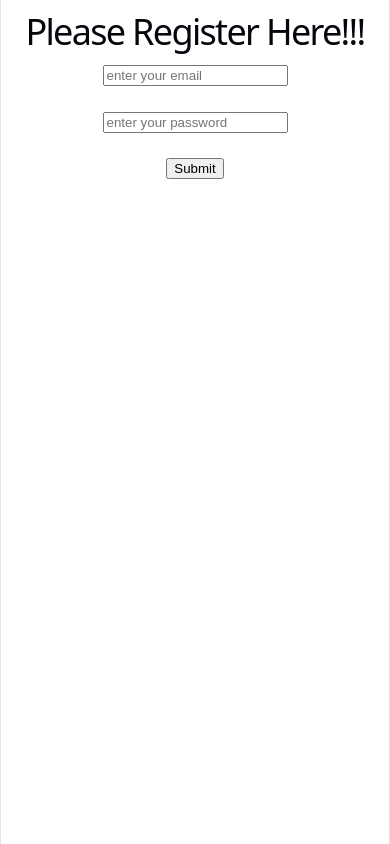
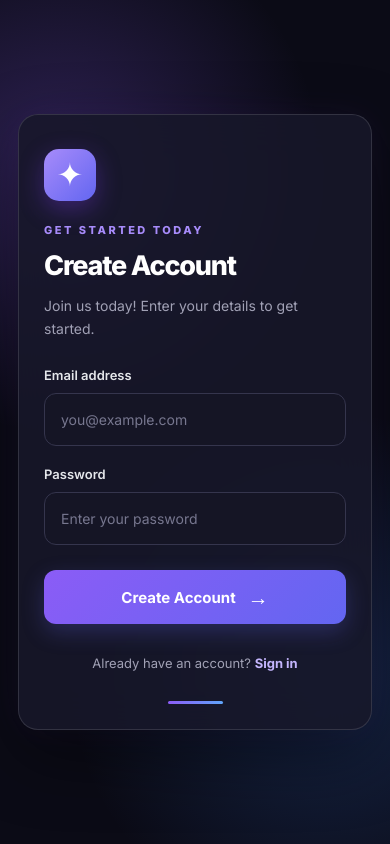
Before and after one commit to pravin-talekar/authentication, a React (Vite) app in the folder client/: page / in a window 390 px wide. Built offline with nearby package versions, Linux system fonts and the light colour scheme.

Commit message:
Improve responsive registration UI

```diff
--- a/client/src/App.css
+++ b/client/src/App.css
@@ -1,184 +1,289 @@
-.counter {
-  font-size: 16px;
-  padding: 5px 10px;
-  border-radius: 5px;
-  color: var(--accent);
-  background: var(--accent-bg);
-  border: 2px solid transparent;
-  transition: border-color 0.3s;
-  margin-bottom: 24px;
 
-  &:hover {
-    border-color: var(--accent-border);
+@import url('https://fonts.googleapis.com/css2?family=Inter:wght@400;500;600;700;800&display=swap');
+
+* {
+  margin: 0;
+  padding: 0;
+  box-sizing: border-box;
+}
+
+body {
+  font-family: 'Inter', sans-serif;
+}
+
+.register-page {
+  min-height: 100vh;
+  min-height: 100dvh;
+  display: flex;
+  justify-content: center;
+  align-items: center;
+  padding: 24px;
+  overflow: hidden;
+  background:
+    radial-gradient(
+      circle at 15% 20%,
+      rgba(139, 92, 246, 0.28),
+      transparent 35%
+    ),
+    radial-gradient(
+      circle at 85% 80%,
+      rgba(59, 130, 246, 0.22),
+      transparent 35%
+    ),
+    #0b0b16;
+}
+
+.register-card {
+  width: 100%;
+  max-width: 440px;
+  padding: 42px 36px 30px;
+  position: relative;
+  overflow: hidden;
+  border: 1px solid rgba(255, 255, 255, 0.12);
+  border-radius: 24px;
+  background: rgba(23, 23, 42, 0.88);
+  box-shadow:
+    0 25px 70px rgba(0, 0, 0, 0.45),
+    0 0 35px rgba(139, 92, 246, 0.08);
+  backdrop-filter: blur(20px);
+  animation: cardAppear 0.65s ease-out;
+}
+
+.register-icon {
+  width: 58px;
+  height: 58px;
+  display: flex;
+  justify-content: center;
+  align-items: center;
+  margin-bottom: 25px;
+  border-radius: 18px;
+  background: linear-gradient(135deg, #a78bfa, #6366f1);
+  color: #ffffff;
+  font-size: 32px;
+  box-shadow: 0 8px 25px rgba(124, 58, 237, 0.35);
+}
+
+.register-tag {
+  margin-bottom: 12px;
+  color: #a78bfa;
+  font-size: 11px;
+  font-weight: 800;
+  letter-spacing: 2.5px;
+}
+
+.register-card h1 {
+  margin-bottom: 12px;
+  color: #ffffff;
+  font-size: clamp(27px, 5vw, 34px);
+  font-weight: 800;
+  letter-spacing: -1.2px;
+}
+
+.register-subtitle {
+  margin-bottom: 32px;
+  color: #a1a1b5;
+  font-size: 14px;
+  line-height: 1.7;
+}
+
+.register-form {
+  display: flex;
+  flex-direction: column;
+  gap: 23px;
+}
+
+.input-group {
+  display: flex;
+  flex-direction: column;
+  gap: 10px;
+}
+
+.input-group label {
+  color: #e5e7eb;
+  font-size: 13px;
+  font-weight: 600;
+}
+
+.input-group input {
+  width: 100%;
+  min-width: 0;
+  height: 53px;
+  padding: 0 16px;
+  outline: none;
+  border: 1px solid #35354d;
+  border-radius: 12px;
+  background: #151525;
+  color: #ffffff;
+  font-family: inherit;
+  font-size: 14px;
+  transition:
+    border-color 0.25s ease,
+    box-shadow 0.25s ease,
+    background 0.25s ease;
+}
+
+.input-group input::placeholder {
+  color: #77778f;
+}
+
+.input-group input:hover {
+  border-color: #65658a;
+}
+
+.input-group input:focus {
+  border-color: #a78bfa;
+  background: #19192d;
+  box-shadow: 0 0 0 4px rgba(167, 139, 250, 0.12);
+}
+
+.register-button {
+  width: 100%;
+  min-height: 54px;
+  margin-top: 5px;
+  padding: 14px 20px;
+  display: flex;
+  justify-content: center;
+  align-items: center;
+  gap: 12px;
+  border: none;
+  border-radius: 12px;
+  background: linear-gradient(135deg, #8b5cf6, #6366f1);
+  color: #ffffff;
+  font-family: inherit;
+  font-size: 15px;
+  font-weight: 700;
+  cursor: pointer;
+  box-shadow: 0 8px 22px rgba(99, 102, 241, 0.25);
+  transition:
+    transform 0.25s ease,
+    box-shadow 0.25s ease,
+    filter 0.25s ease;
+}
+
+.register-button span {
+  font-size: 21px;
+  transition: transform 0.25s ease;
+}
+
+.register-button:hover {
+  transform: translateY(-2px);
+  filter: brightness(1.1);
+  box-shadow: 0 12px 28px rgba(99, 102, 241, 0.38);
+}
+
+.register-button:hover span {
+  transform: translateX(4px);
+}
+
+.register-button:active {
+  transform: scale(0.98);
+}
+
+.register-button:focus-visible,
+.register-footer a:focus-visible {
+  outline: 2px solid #c4b5fd;
+  outline-offset: 4px;
+}
+
+.register-footer {
+  margin-top: 28px;
+  color: #a1a1b5;
+  font-size: 13px;
+  text-align: center;
+  line-height: 1.8;
+}
+
+.register-footer a {
+  color: #c4b5fd;
+  font-weight: 700;
+  text-decoration: none;
+  transition: color 0.2s ease;
+}
+
+.register-footer a:hover {
+  color: #ffffff;
+  text-decoration: underline;
+}
+
+.register-bottom-line {
+  width: 55px;
+  height: 3px;
+  margin: 26px auto 0;
+  border-radius: 10px;
+  background: linear-gradient(90deg, #8b5cf6, #60a5fa);
+}
+
+/* Entry animation */
+@keyframes cardAppear {
+  from {
+    opacity: 0;
+    transform: translateY(20px);
   }
-  &:focus-visible {
-    outline: 2px solid var(--accent);
-    outline-offset: 2px;
+
+  to {
+    opacity: 1;
+    transform: translateY(0);
   }
 }
 
-.hero {
-  position: relative;
-
-  .base,
-  .framework,
-  .vite {
-    inset-inline: 0;
-    margin: 0 auto;
+/* Tablet and mobile */
+@media (max-width: 600px) {
+  .register-page {
+    padding: 18px;
   }
 
-  .base {
-    width: 170px;
-    position: relative;
-    z-index: 0;
+  .register-card {
+    max-width: 420px;
+    padding: 34px 25px 25px;
+    border-radius: 20px;
   }
 
-  .framework,
-  .vite {
-    position: absolute;
+  .register-icon {
+    width: 52px;
+    height: 52px;
+    margin-bottom: 22px;
+    border-radius: 15px;
   }
 
-  .framework {
-    z-index: 1;
-    top: 34px;
-    height: 28px;
-    transform: perspective(2000px) rotateZ(300deg) rotateX(44deg) rotateY(39deg)
-      scale(1.4);
+  .register-subtitle {
+    margin-bottom: 26px;
   }
 
-  .vite {
-    z-index: 0;
-    top: 107px;
-    height: 26px;
-    width: auto;
-    transform: perspective(2000px) rotateZ(300deg) rotateX(40deg) rotateY(39deg)
-      scale(0.8);
+  .register-form {
+    gap: 20px;
   }
 }
 
-#center {
-  display: flex;
-  flex-direction: column;
-  gap: 25px;
-  place-content: center;
-  place-items: center;
-  flex-grow: 1;
+/* Small phones */
+@media (max-width: 360px) {
+  .register-page {
+    padding: 12px;
+  }
 
-  @media (max-width: 1024px) {
-    padding: 32px 20px 24px;
-    gap: 18px;
+  .register-card {
+    padding: 28px 19px 22px;
+  }
+
+  .register-card h1 {
+    font-size: 27px;
+  }
+
+  .input-group input {
+    height: 49px;
+    padding: 0 12px;
+  }
+
+  .register-button {
+    min-height: 50px;
   }
 }
 
-#next-steps {
-  display: flex;
-  border-top: 1px solid var(--border);
-  text-align: left;
-
-  & > div {
-    flex: 1 1 0;
-    padding: 32px;
-    @media (max-width: 1024px) {
-      padding: 24px 20px;
-    }
-  }
-
-  .icon {
-    margin-bottom: 16px;
-    width: 22px;
-    height: 22px;
-  }
-
-  @media (max-width: 1024px) {
-    flex-direction: column;
-    text-align: center;
+/* Respect reduced-motion preferences */
+@media (prefers-reduced-motion: reduce) {
+  *,
+  *::before,
+  *::after {
+    animation-duration: 0.01ms !important;
+    transition-duration: 0.01ms !important;
   }
 }
-
-#docs {
-  border-right: 1px solid var(--border);
-
-  @media (max-width: 1024px) {
-    border-right: none;
-    border-bottom: 1px solid var(--border);
-  }
-}
-
-#next-steps ul {
-  list-style: none;
-  padding: 0;
-  display: flex;
-  gap: 8px;
-  margin: 32px 0 0;
-
-  .logo {
-    height: 18px;
-  }
-
-  a {
-    color: var(--text-h);
-    font-size: 16px;
-    border-radius: 6px;
-    background: var(--social-bg);
-    display: flex;
-    padding: 6px 12px;
-    align-items: center;
-    gap: 8px;
-    text-decoration: none;
-    transition: box-shadow 0.3s;
-
-    &:hover {
-      box-shadow: var(--shadow);
-    }
-    .button-icon {
-      height: 18px;
-      width: 18px;
-    }
-  }
-
-  @media (max-width: 1024px) {
-    margin-top: 20px;
-    flex-wrap: wrap;
-    justify-content: center;
-
-    li {
-      flex: 1 1 calc(50% - 8px);
-    }
-
-    a {
-      width: 100%;
-      justify-content: center;
-      box-sizing: border-box;
-    }
-  }
-}
-
-#spacer {
-  height: 88px;
-  border-top: 1px solid var(--border);
-  @media (max-width: 1024px) {
-    height: 48px;
-  }
-}
-
-.ticks {
-  position: relative;
-  width: 100%;
-
-  &::before,
-  &::after {
-    content: '';
-    position: absolute;
-    top: -4.5px;
-    border: 5px solid transparent;
-  }
-
-  &::before {
-    left: 0;
-    border-left-color: var(--border);
-  }
-  &::after {
-    right: 0;
-    border-right-color: var(--border);
-  }
-}
--- a/client/src/App.jsx
+++ b/client/src/App.jsx
@@ -33,6 +33,11 @@ function App() {
     await axios.post(`${serverUrl}/api/auth/register`, data)
     .then((res) => {
       console.log("User Registered Successfuly");
+      alert("User Registred Successfuly");
+      setData({
+        email: "",
+        password: ""
+      })
     })
     .catch((error) => {
       console.log(error)
@@ -41,26 +46,62 @@ function App() {
   }
 
  return (
-    <form onSubmit={handleSubmit}>
-      <h1>Please Register Here!!!</h1>
+    <div className="register-page">
+      <div className="register-card">
+        <div className="register-icon">✦</div>
+
+        <p className="register-tag">GET STARTED TODAY</p>
+
+        <h1>Create Account</h1>
+
+        <p className="register-subtitle">
+          Join us today! Enter your details to get started.
+        </p>
+
+        <form onSubmit={handleSubmit} className="register-form">
+          <div className="input-group">
+            <label htmlFor="email">Email address</label>
             <input
               type="email"
+              id="email"
               name="email"
-      placeholder='enter your email'
+              placeholder="you@example.com"
               value={data.email}
               onChange={handleChange}
-      /><br /><br />
+              autoComplete="email"
+              required
+            />
+          </div>
 
+          <div className="input-group">
+            <label htmlFor="password">Password</label>
             <input
               type="password"
-      name='password'
-      placeholder='enter your password'
+              id="password"
+              name="password"
+              placeholder="Enter your password"
               value={data.password}
               onChange={handleChange}
-      /><br /><br />
-      <button>Submit</button>
+              autoComplete="new-password"
+              minLength={6}
+              required
+            />
+          </div>
+
+          <button type="submit" className="register-button">
+            Create Account <span>→</span>
+          </button>
         </form>
-  )
+
+        <p className="register-footer">
+          Already have an account?{" "}
+          <a href="/login">Sign in</a>
+        </p>
+
+        <div className="register-bottom-line"></div>
+      </div>
+    </div>
+  );
 }
 
 export default App
--- a/client/src/index.css
+++ b/client/src/index.css
@@ -1,111 +1,4 @@
-:root {
-  --text: #6b6375;
-  --text-h: #08060d;
-  --bg: #fff;
-  --border: #e5e4e7;
-  --code-bg: #f4f3ec;
-  --accent: #aa3bff;
-  --accent-bg: rgba(170, 59, 255, 0.1);
-  --accent-border: rgba(170, 59, 255, 0.5);
-  --social-bg: rgba(244, 243, 236, 0.5);
-  --shadow:
-    rgba(0, 0, 0, 0.1) 0 10px 15px -3px, rgba(0, 0, 0, 0.05) 0 4px 6px -2px;
-
-  --sans: system-ui, 'Segoe UI', Roboto, sans-serif;
-  --heading: system-ui, 'Segoe UI', Roboto, sans-serif;
-  --mono: ui-monospace, Consolas, monospace;
-
-  font: 18px/145% var(--sans);
-  letter-spacing: 0.18px;
-  color-scheme: light dark;
-  color: var(--text);
-  background: var(--bg);
-  font-synthesis: none;
-  text-rendering: optimizeLegibility;
-  -webkit-font-smoothing: antialiased;
-  -moz-osx-font-smoothing: grayscale;
-
-  @media (max-width: 1024px) {
-    font-size: 16px;
-  }
+*{
+  margin: 0;
+  padding: 0;
 }
-
-@media (prefers-color-scheme: dark) {
-  :root {
-    --text: #9ca3af;
-    --text-h: #f3f4f6;
-    --bg: #16171d;
-    --border: #2e303a;
-    --code-bg: #1f2028;
-    --accent: #c084fc;
-    --accent-bg: rgba(192, 132, 252, 0.15);
-    --accent-border: rgba(192, 132, 252, 0.5);
-    --social-bg: rgba(47, 48, 58, 0.5);
-    --shadow:
-      rgba(0, 0, 0, 0.4) 0 10px 15px -3px, rgba(0, 0, 0, 0.25) 0 4px 6px -2px;
-  }
-
-  #social .button-icon {
-    filter: invert(1) brightness(2);
-  }
-}
-
-body {
-  margin: 0;
-}
-
-#root {
-  width: 1126px;
-  max-width: 100%;
-  margin: 0 auto;
-  text-align: center;
-  border-inline: 1px solid var(--border);
-  min-height: 100svh;
-  display: flex;
-  flex-direction: column;
-  box-sizing: border-box;
-}
-
-h1,
-h2 {
-  font-family: var(--heading);
-  font-weight: 500;
-  color: var(--text-h);
-}
-
-h1 {
-  font-size: 56px;
-  letter-spacing: -1.68px;
-  margin: 32px 0;
-  @media (max-width: 1024px) {
-    font-size: 36px;
-    margin: 20px 0;
-  }
-}
-h2 {
-  font-size: 24px;
-  line-height: 118%;
-  letter-spacing: -0.24px;
-  margin: 0 0 8px;
-  @media (max-width: 1024px) {
-    font-size: 20px;
-  }
-}
-p {
-  margin: 0;
-}
-
-code,
-.counter {
-  font-family: var(--mono);
-  display: inline-flex;
-  border-radius: 4px;
-  color: var(--text-h);
-}
-
-code {
-  font-size: 15px;
-  line-height: 135%;
-  padding: 4px 8px;
-  background: var(--code-bg);
-}
```
Lines whose indentation alone changed are shown as unchanged.
